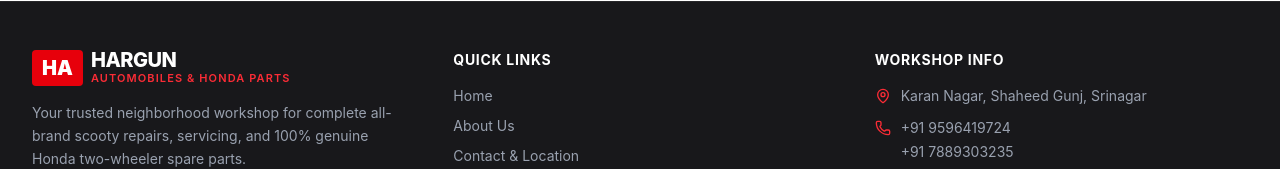
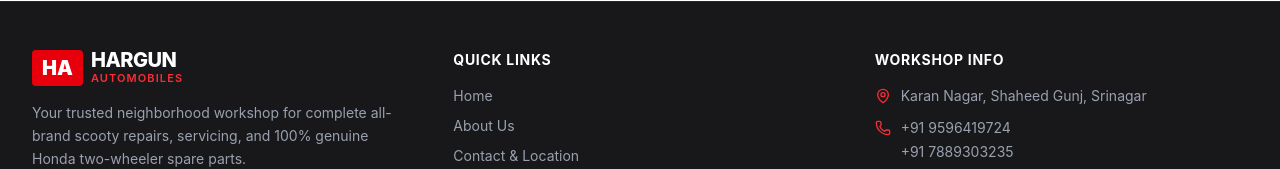
Before and after one commit to ikram9z/hargun-automobiles, a React (Vite) app: page / in a window 1280 px wide. Shown: the part 1785-1954 px from the top of the page. Built offline with nearby package versions, Linux system fonts and the light colour scheme.

Commit message:
Deleted extra content

```diff
--- a/src/components/Footer.jsx
+++ b/src/components/Footer.jsx
@@ -18,7 +18,7 @@ const Footer = () => {
                   HARGUN
                 </span>
                 <span className="block text-[11px] font-semibold tracking-widest text-red-500 uppercase">
-                  Automobiles & Honda Parts
+                  Automobiles
                 </span>
               </div>
             </Link>
```
